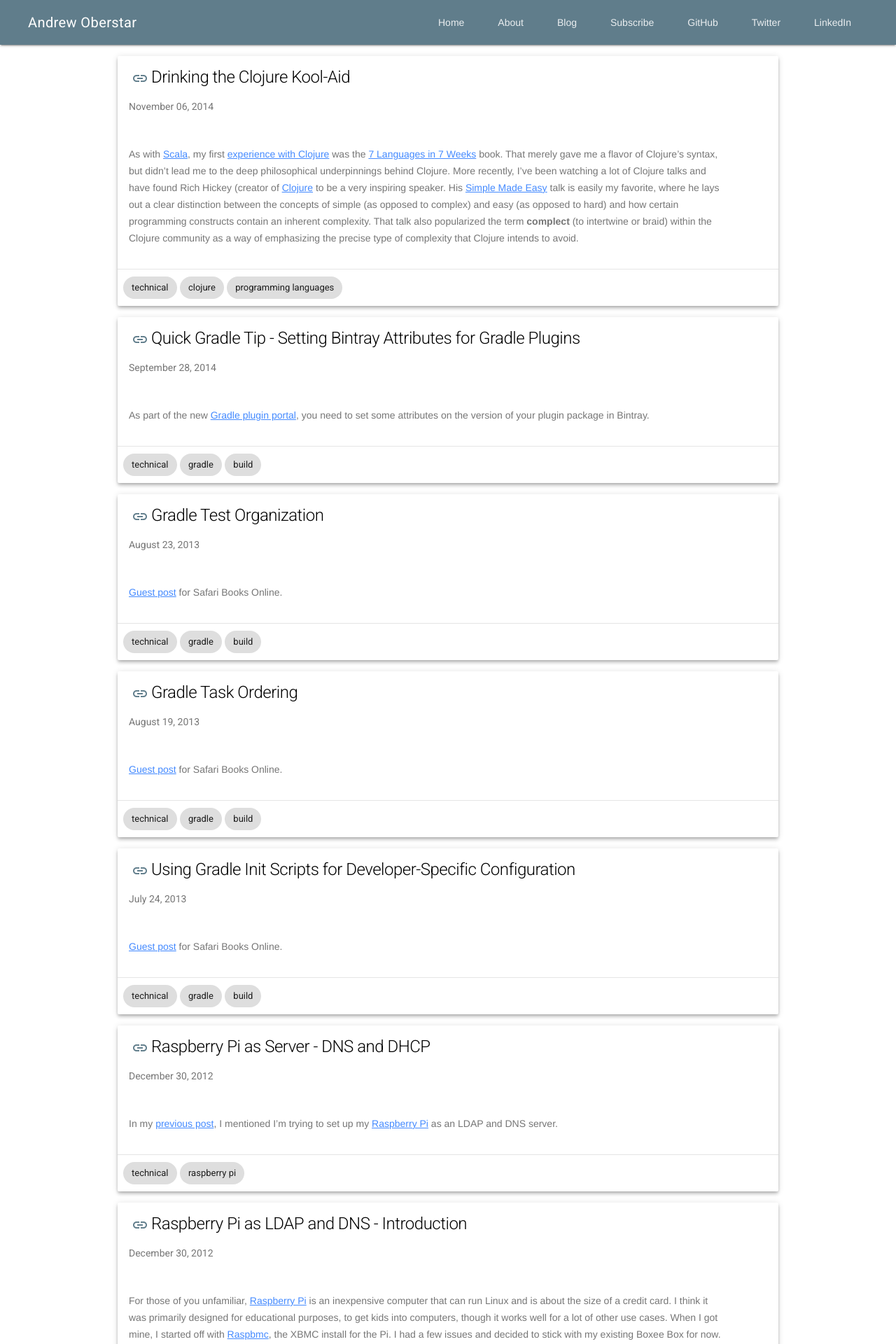
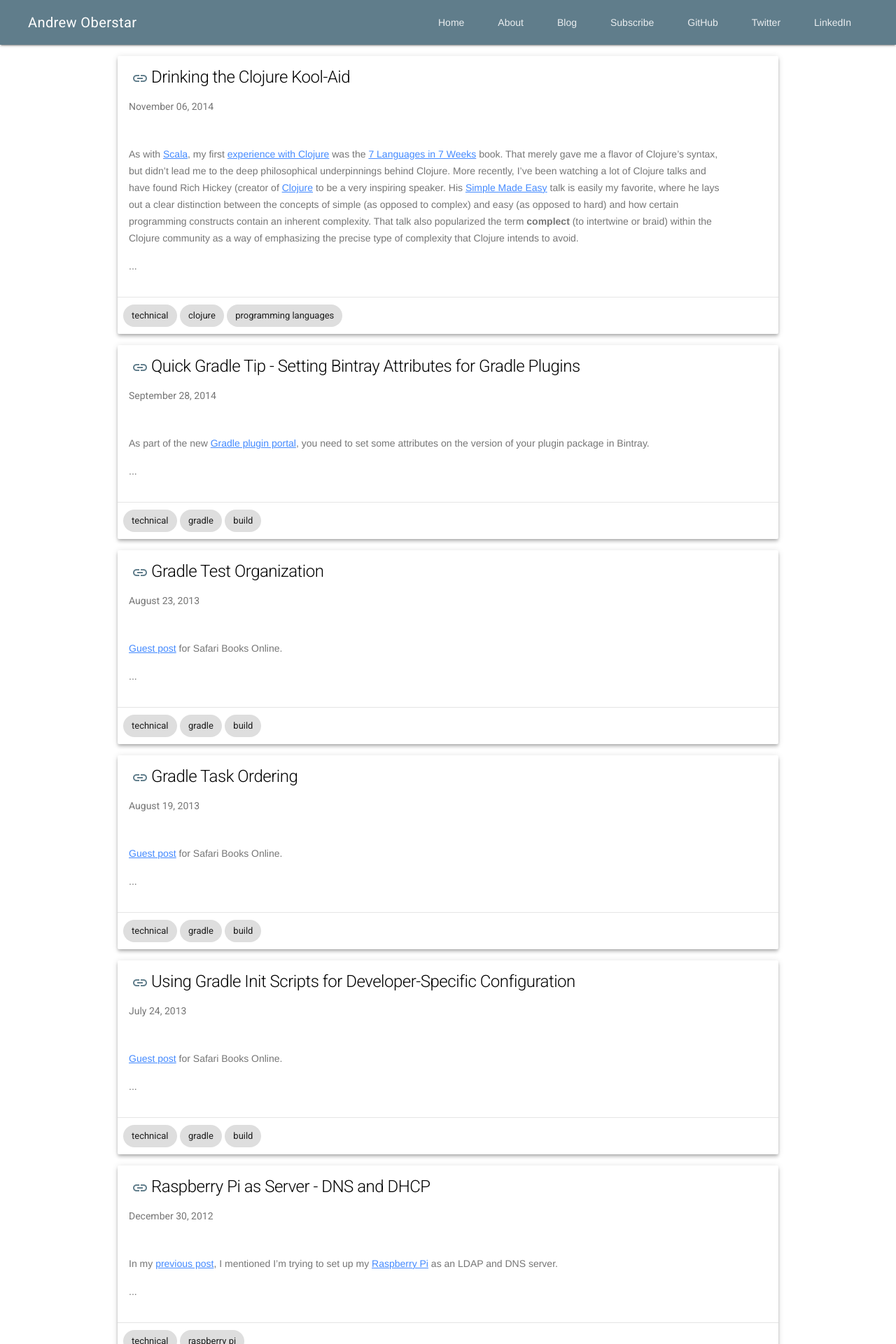
Before and after one commit to ajoberstar/ajoberstar.github.io, a Jekyll site: the page built from blog/index.html, in a window 1280 px wide. Shown: the top 1920 px of the page at 70% size. Built offline with Jekyll 4.4.1, drawn with Linux system fonts in a browser that asks for light colours; nearby versions of some CDN libraries; some of the changed text lies outside the part shown.

Commit message:
add ellipses to excerpts

```diff
--- a/_includes/post.html
+++ b/_includes/post.html
@@ -8,6 +8,7 @@
             {{ include.post.content }}
         {% else %}
             {{ include.post.excerpt }}
+            <p>...</p>
         {% endif %}
     </section>
     <footer class="mdl-card__actions mdl-card--border">
```
